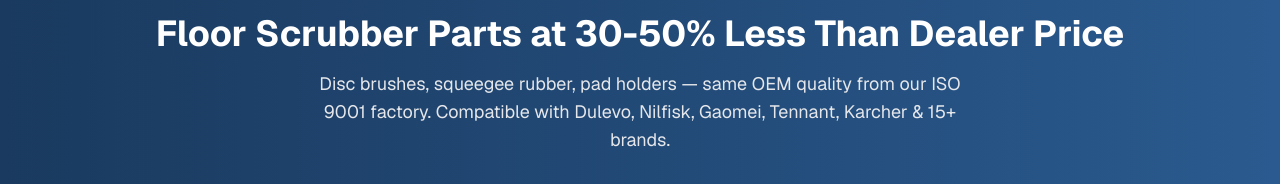
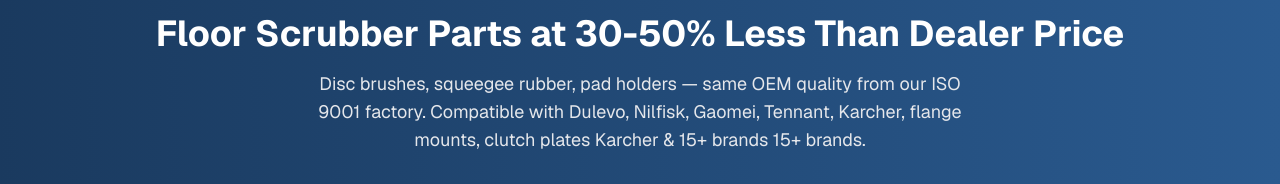
Before and after one commit to aikeruiclean-ship-it/aikeruiclean-site, a Next.js app: page /floor-scrubber-parts-quote in a window 1280 px wide. Shown: the part 195-379 px from the top of the page. Built offline with nearby package versions, Linux system fonts and the light colour scheme; no server answers.

Commit message:
feat: add flange + clutch keywords to parts pages

```diff
--- a/src/app/floor-scrubber-parts-quote/page.tsx
+++ b/src/app/floor-scrubber-parts-quote/page.tsx
@@ -60,7 +60,7 @@
             Floor Scrubber Parts at 30-50% Less Than Dealer Price
           </h1>
           <p className="text-lg text-gray-200 max-w-2xl mx-auto mb-8">
-            Disc brushes, squeegee rubber, pad holders — same OEM quality from our ISO 9001 factory. Compatible with Dulevo, Nilfisk, Gaomei, Tennant, Karcher & 15+ brands.
+            Disc brushes, squeegee rubber, pad holders — same OEM quality from our ISO 9001 factory. Compatible with Dulevo, Nilfisk, Gaomei, Tennant, Karcher, flange mounts, clutch plates Karcher & 15+ brands 15+ brands.
           </p>
           <a href="#form" className="inline-flex items-center gap-2 px-8 py-4 bg-accent hover:bg-accent-hover text-white font-bold rounded-lg transition-colors text-lg shadow-lg">
             <Send size={18} /> Get Your Quote Now
--- a/src/lib/guides.ts
+++ b/src/lib/guides.ts
@@ -1112,7 +1112,7 @@
       },
       {
         heading: "Ready to Cut Your Parts Costs?",
-        content: "Browse our full catalog of 360+ replacement parts or send us your part number for a same-day quote. All parts manufactured to OEM specifications in our ISO 9001 certified factory. Compatible with Tennant, Nilfisk, Karcher, Comac, Viper, Hako, Fimap, Dulevo, and 15+ other brands.",
+        content: "Browse our full catalog of 360+ replacement parts or send us your part number for a same-day quote. All parts manufactured to OEM specifications in our ISO 9001 certified factory. Compatible with Tennant, Nilfisk, Karcher, Comac, Viper, Hako, Fimap, Dulevo, flange mounts, clutch plates, and 15+ other brands.",
       },
     ],
     videoId: "fdISROzR0fQ",
```
